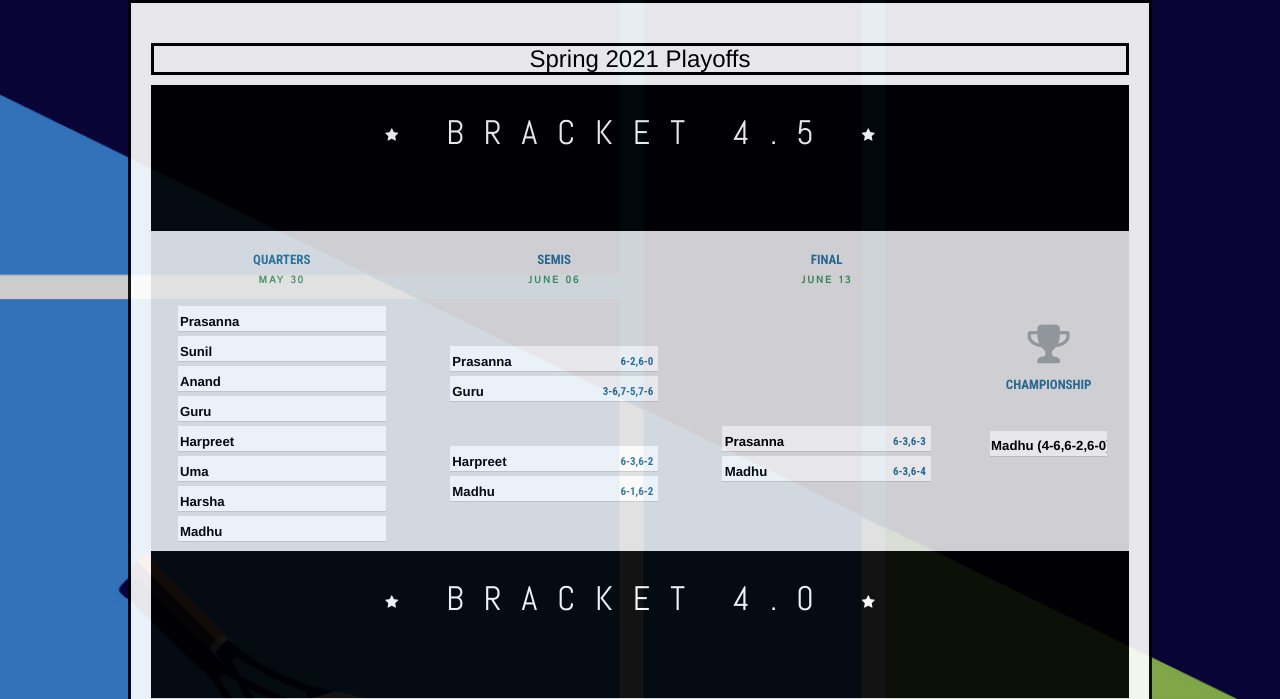
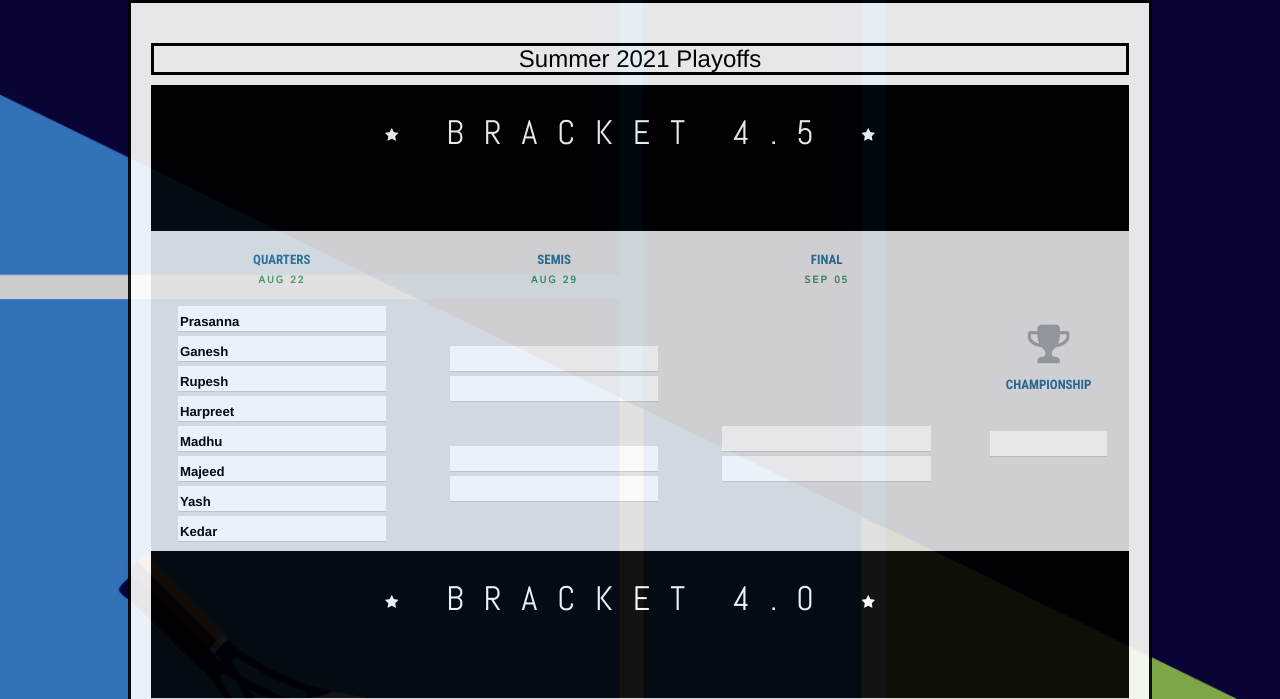
Before and after one commit to HarshaNyshadham/KTL, a Flask app: page /playoffs in a window 1280 px wide. Shown: the part 141-840 px from the top of the page. Run offline with Flask 2, Linux system fonts and the light colour scheme; some libraries are stand-ins or nearby versions; some web fonts are replaced.

Commit message:
Update playoffnew.html

```diff
--- a/source/templates/playoffnew.html
+++ b/source/templates/playoffnew.html
@@ -7,7 +7,7 @@
 <body class="AboutBody">
   <div class="AboutDiv">
     <h3>
-      Spring 2021 Playoffs
+      Summer 2021 Playoffs
     </h3>
 
   <head>
@@ -36,44 +36,44 @@
 	<div class="container">
 	<div class="split split-one">
 		<div class="round round-one current">
-			<div class="round-details">Quarters<br/><span class="date">May 30</span></div>
+			<div class="round-details">Quarters<br/><span class="date">Aug 22</span></div>
 			<ul class="matchup">
 				<li class="team team-top">Prasanna<span class="score"></span></li>
-				<li class="team team-bottom">Sunil<span class="score"></span></li>
+				<li class="team team-bottom">Ganesh<span class="score"></span></li>
 			</ul>
 			<ul class="matchup">
-				<li class="team team-top">Anand<span class="score"></span></li>
-				<li class="team team-bottom">Guru<span class="score"></span></li>
+				<li class="team team-top">Rupesh<span class="score"></span></li>
+				<li class="team team-bottom">Harpreet<span class="score"></span></li>
 			</ul>
 			<ul class="matchup">
-				<li class="team team-top">Harpreet<span class="score"></span></li>
-				<li class="team team-bottom">Uma<span class="score"></span></li>
+				<li class="team team-top">Madhu<span class="score"></span></li>
+				<li class="team team-bottom">Majeed<span class="score"></span></li>
 			</ul>
 			<ul class="matchup">
-				<li class="team team-top">Harsha<span class="score"></span></li>
-				<li class="team team-bottom">Madhu<span class="score"></span></li>
+				<li class="team team-top">Yash<span class="score"></span></li>
+				<li class="team team-bottom">Kedar<span class="score"></span></li>
 			</ul>
 		</div>	<!-- END ROUND ONE -->
 
 		<div class="round round-two current">
-			<div class="round-details">Semis<br/><span class="date">June 06</span></div>
+			<div class="round-details">Semis<br/><span class="date">Aug 29</span></div>
 			<ul class="matchup">
-				<li class="team team-top">Prasanna<span class="score">6-2,6-0</span></li>
-				<li class="team team-bottom">Guru<span class="score">3-6,7-5,7-6</span></li>
+				<li class="team team-top"><span class="score"></span></li>
+				<li class="team team-bottom"><span class="score"></span></li>
 			</ul>
 			<ul class="matchup">
-				<li class="team team-top">Harpreet<span class="score">6-3,6-2</span></li>
-				<li class="team team-bottom">Madhu<span class="score">6-1,6-2</span></li>
+				<li class="team team-top"><span class="score"></span></li>
+				<li class="team team-bottom"><span class="score"></span></li>
 			</ul>
 
 		</div>	<!-- END ROUND TWO -->
 
 		<div class="round round-three current">
 
-			<div class="round-details">Final<br/><span class="date">June 13</span></div>
+			<div class="round-details">Final<br/><span class="date">Sep 05</span></div>
 			<ul class="matchup">
-				<li class="team team-top">Prasanna<span class="score">6-3,6-3</span></li>
-				<li class="team team-bottom">Madhu<span class="score">6-3,6-4</span></li>
+				<li class="team team-top"><span class="score"></span></li>
+				<li class="team team-bottom"><span class="score"></span></li>
 			</ul>
 
 	</div>	<!-- END ROUND THREE	-->
@@ -84,7 +84,7 @@
             <div class="round-details">championship <br/><span class="date">&nbsp;</span></div>
 
       <ul class ="matchup championship">
-                <li class="team team-top">Madhu<span class="vote-count"> (4-6,6-2,6-0)</span></li>
+                <li class="team team-top"><span class="vote-count"> </span></li>
         </ul>
        </div>
 	</div>
```
